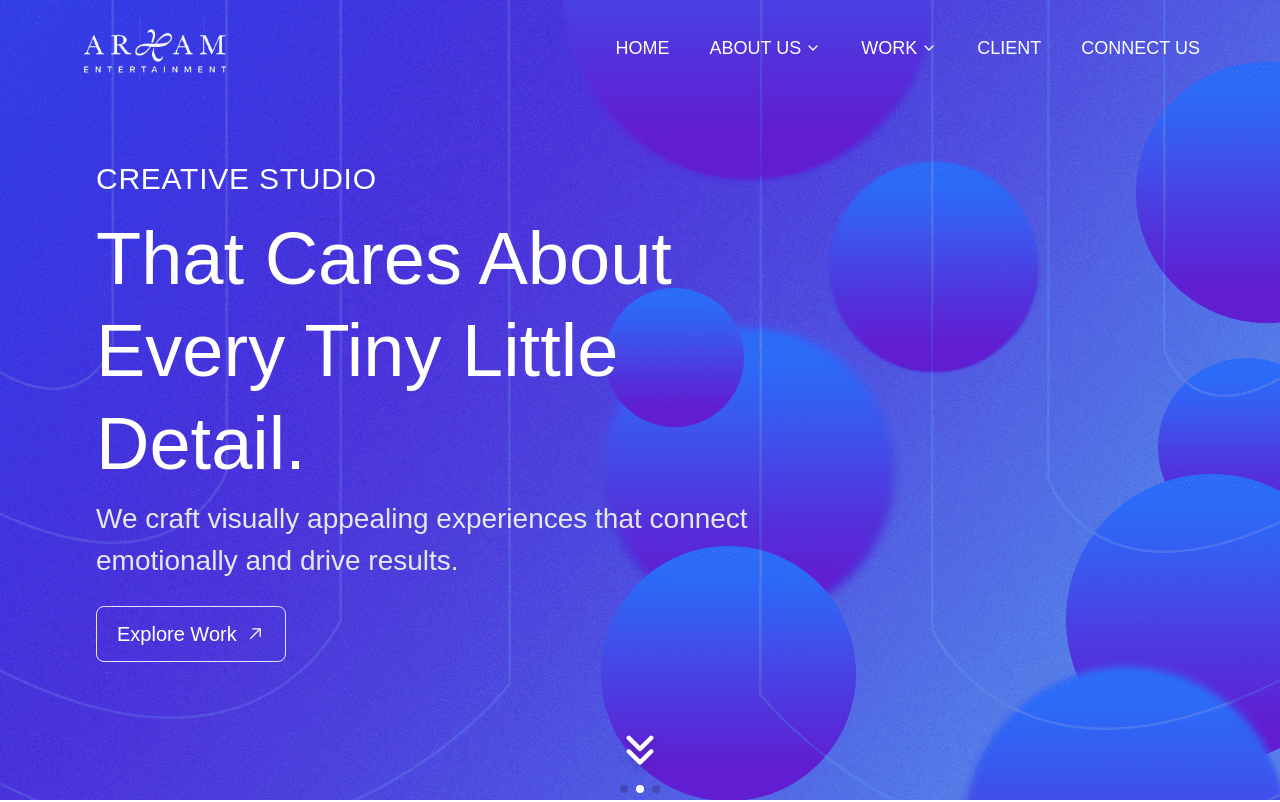
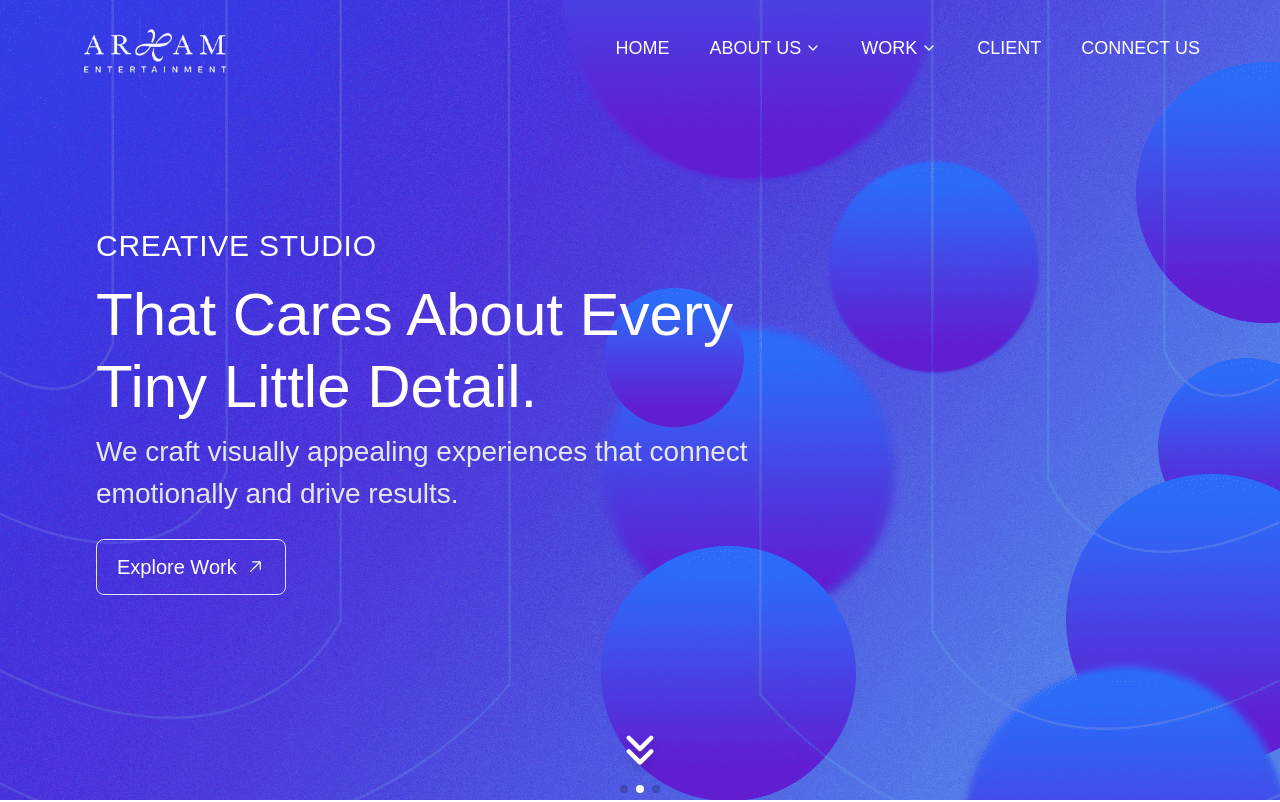
Before and after one commit to Manish019/ArhanMedia, a React (Vite) app: page / in a window 1280 px wide. Shown: the top 802 px of the page. Built offline with nearby package versions, Linux system fonts and the light colour scheme.

Commit message:
text and hamburgur icons changes

```diff
--- a/src/components/HomeSlider.jsx
+++ b/src/components/HomeSlider.jsx
@@ -102,7 +102,7 @@ const HomeSlider = () => {
     </h3>
 
     {/* Titles */}
-    <h1 className="text-[26px] sm:text-[34px] md:text-[65px] lg:text-[74px] leading-tight md:leading-tight mb-2 ">
+    <h1 className="text-[26px] sm:text-[34px] md:text-[65px]  leading-tight md:leading-tight mb-2 ">
       {slide.title1}
     </h1>
 
--- a/src/components/Homeslider.css
+++ b/src/components/Homeslider.css
@@ -69,7 +69,12 @@
 @media (min-width: 1024px) {
   /* desktop and larger screens ke liye CSS */
 .inner-section{
-  width: 750px !important;
+  width: 700px !important;
+
+}
+.inner-section h1{
+  font-size: 60px !important;
+  line-height: 1.2 !important;
 
 }
 }
```
